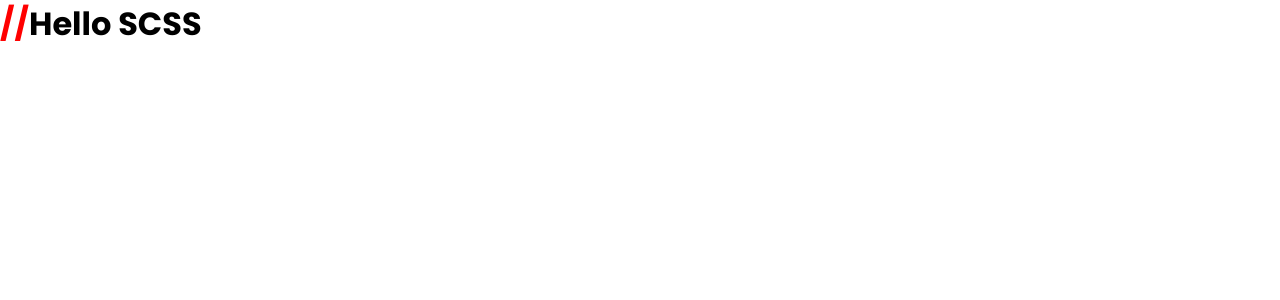
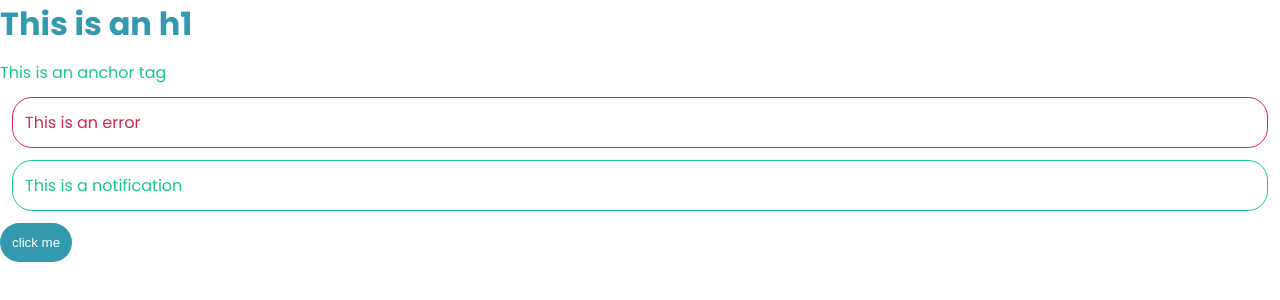
Before and after one commit to IlyaKrapivnoy/SCSS_library, a website: page index.html in a window 1280 px wide. Drawn offline with Linux system fonts and the light colour scheme.

Commit message:
add variables

```diff
--- a/index.html
+++ b/index.html
@@ -8,6 +8,10 @@
     <link rel="stylesheet" href="css/index.css">
 </head>
 <body>
-    <h1><a>//</a>Hello SCSS</h1>
+    <h1>This is an h1</h1>
+    <a href="#">This is an anchor tag</a>
+    <p class="error">This is an error</p>
+    <p class="notification">This is a notification</p>
+    <button>click me</button>
 </body>
 </html>
--- a/index.scss
+++ b/index.scss
@@ -29,8 +29,54 @@
   max-width: 100%;
 }
 
+// variables
+// theme colors
+$primary: #3299af;
+$secondary: #1ac888;
+$error: #d32752;
+$info: #f6c31c;
+
+// spacing
+$base-padding: .75rem;
+$base-margin: .75rem;
+
+// borders
+$base-border-thickness: 1px;
+$base-border-radius: 20px;
+
 h1 {
-  a {
-    color: red;
-  }
+    color: $primary;
+    margin-bottom: $base-margin;
 }
+
+a{
+    color: $secondary;
+}
+
+button {
+    color: white;
+    border: 0;
+    background: $primary;
+    border-radius: $base-border-radius;
+    padding: $base-padding;
+}
+
+.error {
+    color: $error;
+    border-color: $error;
+    border-style: solid;
+    margin: $base-margin;
+    padding: $base-padding;
+    border-radius: $base-border-radius;
+    border-width: $base-border-thickness;
+}
+
+.notification {
+    color: $secondary;
+    border-color: $secondary;
+    border-style: solid;
+    margin: $base-margin;
+    padding: $base-padding;
+    border-radius: $base-border-radius;
+    border-width: $base-border-thickness;
+}
```
Also changed, not shown: css/index.css.
